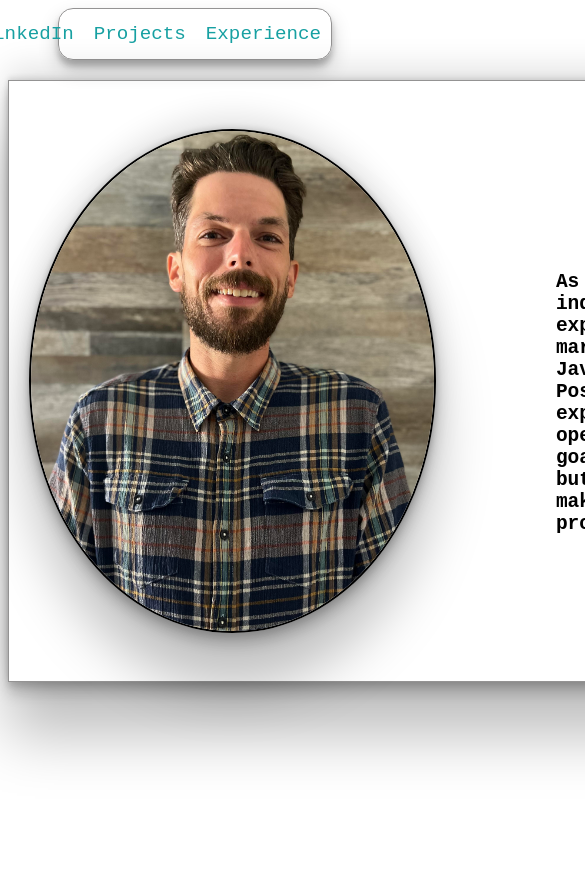
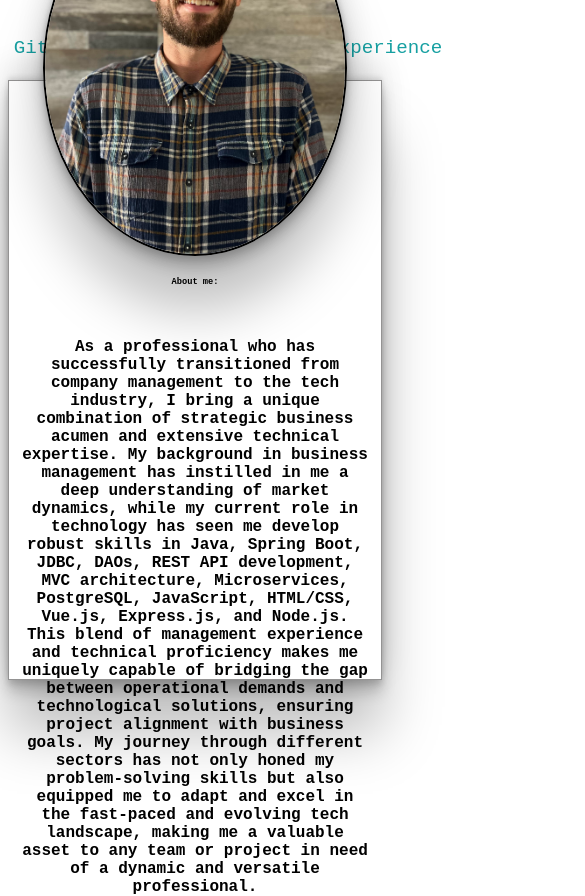
Before and after one commit to kpiacenta93/OfficialPortfolio, a Vue app in the folder PortfolioSite/: page / in a window 390 px wide. Shown: the top 896 px of the page, 585 px wide, since content can reach past the window. Before the commit the page ends 844 px from the top, so only its background shows below. Built offline with nearby package versions, Linux system fonts and the light colour scheme.

Commit message:
adding mobile responsiveness

```diff
--- a/PortfolioSite/src/App.vue
+++ b/PortfolioSite/src/App.vue
@@ -4,8 +4,8 @@
       <p class="my-name"><b></b>Kyle A. Piacenta Portfolio<b></b></p>
       <div class="nav-links">
         <a href="" class="links">Home</a>
-        <a href="" class="links">GitHub</a>
-        <a href="" class="links">LinkedIn</a>
+        <a href="https://github.com/kpiacenta93" class="links">GitHub</a>
+        <a href="https://www.linkedin.com/in/kyle-piacenta/" class="links">LinkedIn</a>
         <a href="" class="links">Projects</a>
         <a href="" class="links">Experience</a>
       </div>
@@ -13,16 +13,21 @@
     <div class="about-me">
       <div class="about-me-section">
         <img src="../src/assets/headShot.jpeg" alt="photo" class="photo">
-        <h2 class="description">As a professional who has successfully transitioned from company management to the tech industry, I bring a unique combination of strategic business acumen and extensive technical expertise. My background in business management has instilled in me a deep understanding of market dynamics, while my current role in technology has seen me develop robust skills in Java, Spring Boot, JDBC, DAOs, REST API development, MVC architecture, Microservices, PostgreSQL, JavaScript, HTML/CSS, Vue.js, Express.js, and Node.js. This blend of management experience and technical proficiency makes me uniquely capable of bridging the gap between operational demands and technological solutions, ensuring project alignment with business goals. My journey through different sectors has not only honed my problem-solving skills but also equipped me to adapt and excel in the fast-paced and evolving tech landscape, making me a valuable asset to any team or project in need of a dynamic and versatile professional.
-
-</h2>
-
-
-
+        <h6>About me:</h6>
+        <h2 class="description">As a professional who has successfully transitioned from company management to the tech
+          industry, I bring a unique combination of strategic business acumen and extensive technical expertise. My
+          background in business management has instilled in me a deep understanding of market dynamics, while my current
+          role in technology has seen me develop robust skills in Java, Spring Boot, JDBC, DAOs, REST API development, MVC
+          architecture, Microservices, PostgreSQL, JavaScript, HTML/CSS, Vue.js, Express.js, and Node.js. This blend of
+          management experience and technical proficiency makes me uniquely capable of bridging the gap between
+          operational demands and technological solutions, ensuring project alignment with business goals. My journey
+          through different sectors has not only honed my problem-solving skills but also equipped me to adapt and excel
+          in the fast-paced and evolving tech landscape, making me a valuable asset to any team or project in need of a
+          dynamic and versatile professional.
+        </h2>
       </div>
     </div>
   </div>
-
 </template>
 
 
@@ -99,6 +104,7 @@ body {
   align-items: center;
   flex-direction: row;
 }
+
 .description {
   /* width: 700px; */
   display: flex;
@@ -116,10 +122,44 @@ body {
   justify-content: center;
   align-items: start;
   height: 500px;
-  border-radius: 50%;;
+  border-radius: 50%;
+  ;
   margin: 20px;
   border: 2px solid black;
-  box-shadow:rgba(0, 0, 0, 0.25) 0px 54px 55px, rgba(0, 0, 0, 0.12) 0px -12px 30px, rgba(0, 0, 0, 0.12) 0px 4px 6px, rgba(0, 0, 0, 0.17) 0px 12px 13px, rgba(0, 0, 0, 0.09) 0px -3px 5px;
+  box-shadow: rgba(0, 0, 0, 0.25) 0px 54px 55px, rgba(0, 0, 0, 0.12) 0px -12px 30px, rgba(0, 0, 0, 0.12) 0px 4px 6px, rgba(0, 0, 0, 0.17) 0px 12px 13px, rgba(0, 0, 0, 0.09) 0px -3px 5px;
 
 }
+@media (max-width: 468px) {
+  .nav-bar {
+    flex-direction: column;
+    align-items: center;
+  }
+
+  .nav-links, .my-name {
+    margin-top: 10px;
+  }
+
+  .about-me {
+    width: auto;
+    padding: 10px;
+    box-sizing: border-box;
+  }
+
+  .about-me-section {
+    flex-direction: column;
+  }
+
+  .description {
+    margin-left: 0;
+    font-size: 1rem;
+    text-align: center;
+  }
+
+  .photo {
+    width: 100%;
+    max-width: 300px;
+    height: auto;
+    margin: 0 auto;
+  }
+}
 </style>
```
